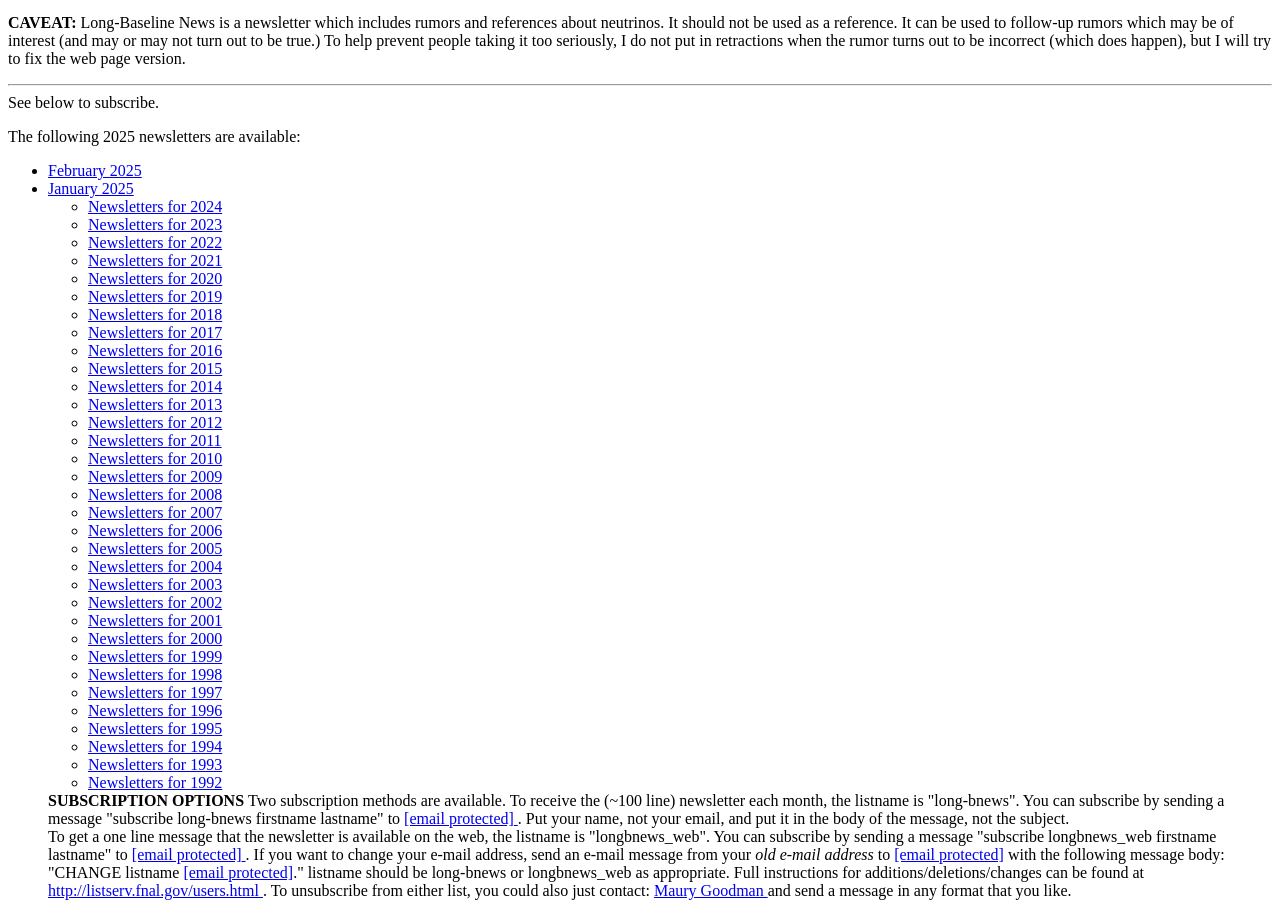
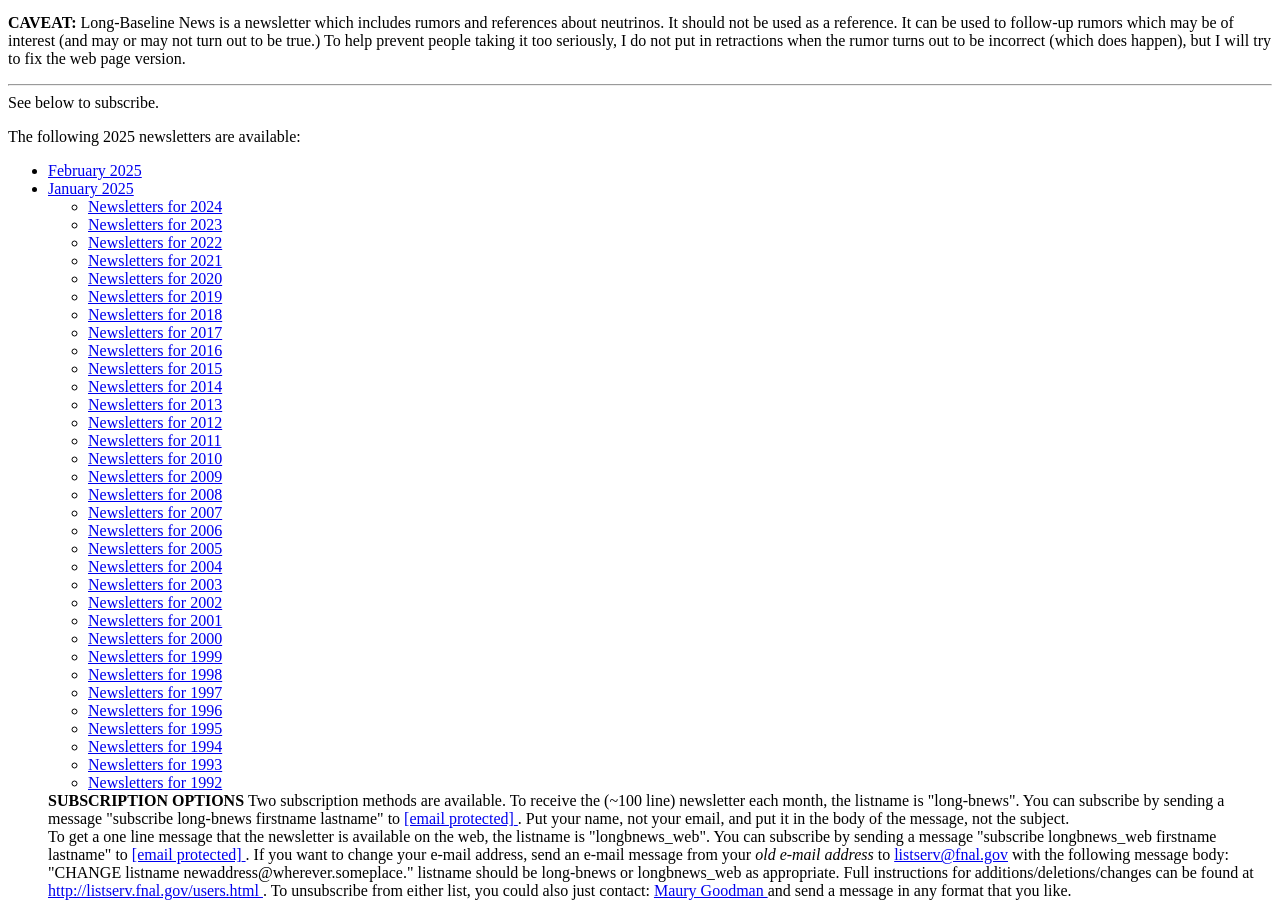
Before and after one commit to douglowder/long-baseline-neutrino-oscillation-newsletter, a website: page site/index.html in a window 1280 px wide. Shown: the part 86-1002 px from the top of the page. Drawn offline with Linux system fonts and the light colour scheme.

Commit message:
Fix index page

```diff
--- a/site/index.html
+++ b/site/index.html
@@ -147,8 +147,8 @@ the listname is "longbnews_web". You can subscribe by sending a message
 <a href="/cdn-cgi/l/email-protection#cea2a7bdbabdabbcb88ea8a0afa2e0a9a1b8"><span class="__cf_email__" data-cfemail="0f63667c7b7c6a7d794f69616e6321686079">[email&#160;protected]</span>
 </a>.
 If you want to change your e-mail address, send an e-mail message from your
-<i> old e-mail address </i> to <a href="/cdn-cgi/l/email-protection" class="__cf_email__" data-cfemail="87ebeef4f3f4e2f5f1c7e1e9e6eba9e0e8f1">[email&#160;protected]</a> with the following
-message body:  "CHANGE listname <a href="/cdn-cgi/l/email-protection" class="__cf_email__" data-cfemail="7a141f0d1b1e1e081f09093a0d121f081f0c1f08540915171f0a161b191f">[email&#160;protected]</a>."
+<i> old e-mail address </i> to <a href="mailto:listserv@fnal.gov">listserv@fnal.gov</a> with the following
+message body:  "CHANGE listname newaddress@wherever.someplace."
 listname should be long-bnews or longbnews_web as appropriate.
 Full instructions for additions/deletions/changes can be found at
 <a href="http://listserv.fnal.gov/users.html">
```
